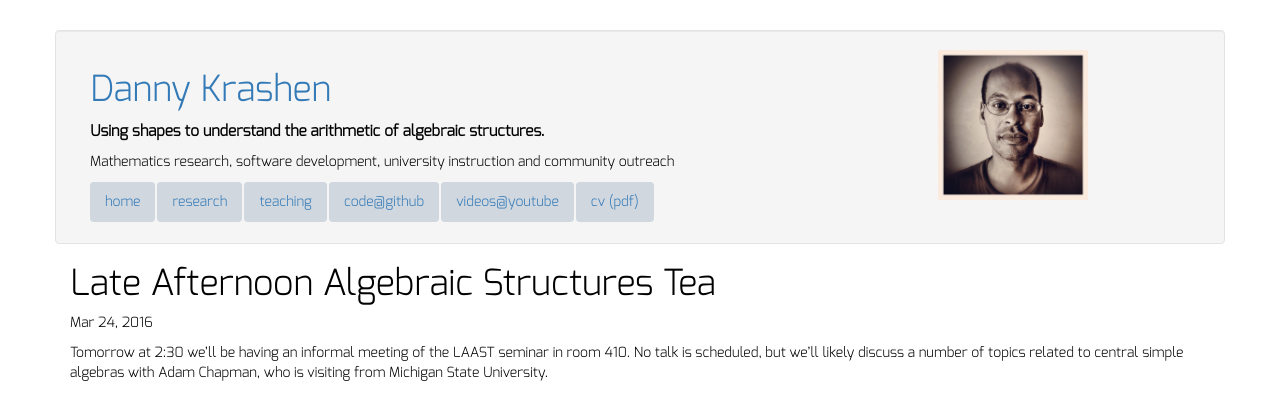
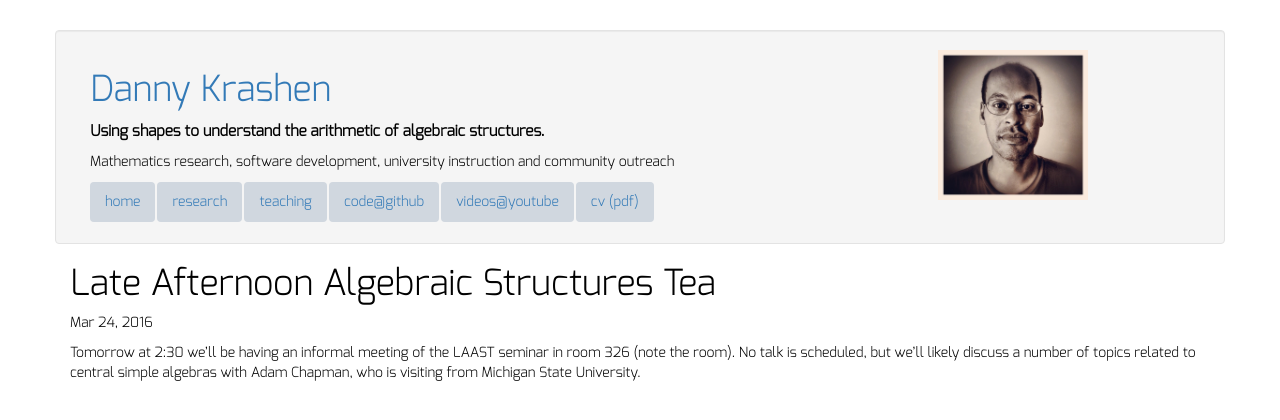
Before and after one commit to dkrashen/dkrashen.github.io, a Jekyll site: the page built from _posts/2016-03-24-LAAST_meeting.md, in a window 1280 px wide. Shown: the top 420 px of the page. Built offline with Jekyll 4.4.1, drawn with Linux system fonts in a browser that asks for light colours; nearby versions of some CDN libraries.

Commit message:
add laast notifications

```diff
--- /dev/null
+++ b/_includes/laast_email.html
@@ -0,0 +1,6 @@
+<a href="https://ifttt.com/view_embed_recipe/401171-laast-meeting-email"
+target = "_blank" class="embed_recipe embed_recipe-l_19" id=
+"embed_recipe-401171"><img src= 'https://ifttt.com/recipe_embed_img/401171'
+alt="IFTTT Recipe: LAAST meeting email connects feed to email"
+width="370px" style="max-width:100%"/></a><script async
+type="text/javascript" src= "//ifttt.com/assets/embed_recipe.js"></script>
--- a/_posts/2016-03-24-LAAST_meeting.md
+++ b/_posts/2016-03-24-LAAST_meeting.md
@@ -3,11 +3,11 @@
 layout: post
 title: "Late Afternoon Algebraic Structures Tea"
 date: 2016-03-24
-categories: announcements
+categories: announcements, LAAST
 
 ---
 
 Tomorrow at 2:30 we'll be having an informal meeting of the LAAST seminar
-in room 410. No talk is scheduled, but we'll likely discuss a number of
-topics related to central simple algebras with Adam Chapman, who is
-visiting from Michigan State University.
+in room 326 (note the room). No talk is scheduled, but we'll likely discuss
+a number of topics related to central simple algebras with Adam Chapman,
+who is visiting from Michigan State University.
```
Also changed, not shown: _includes/laast_notification.html (added, +7 -0 lines), index.html (+20 -2 lines).
